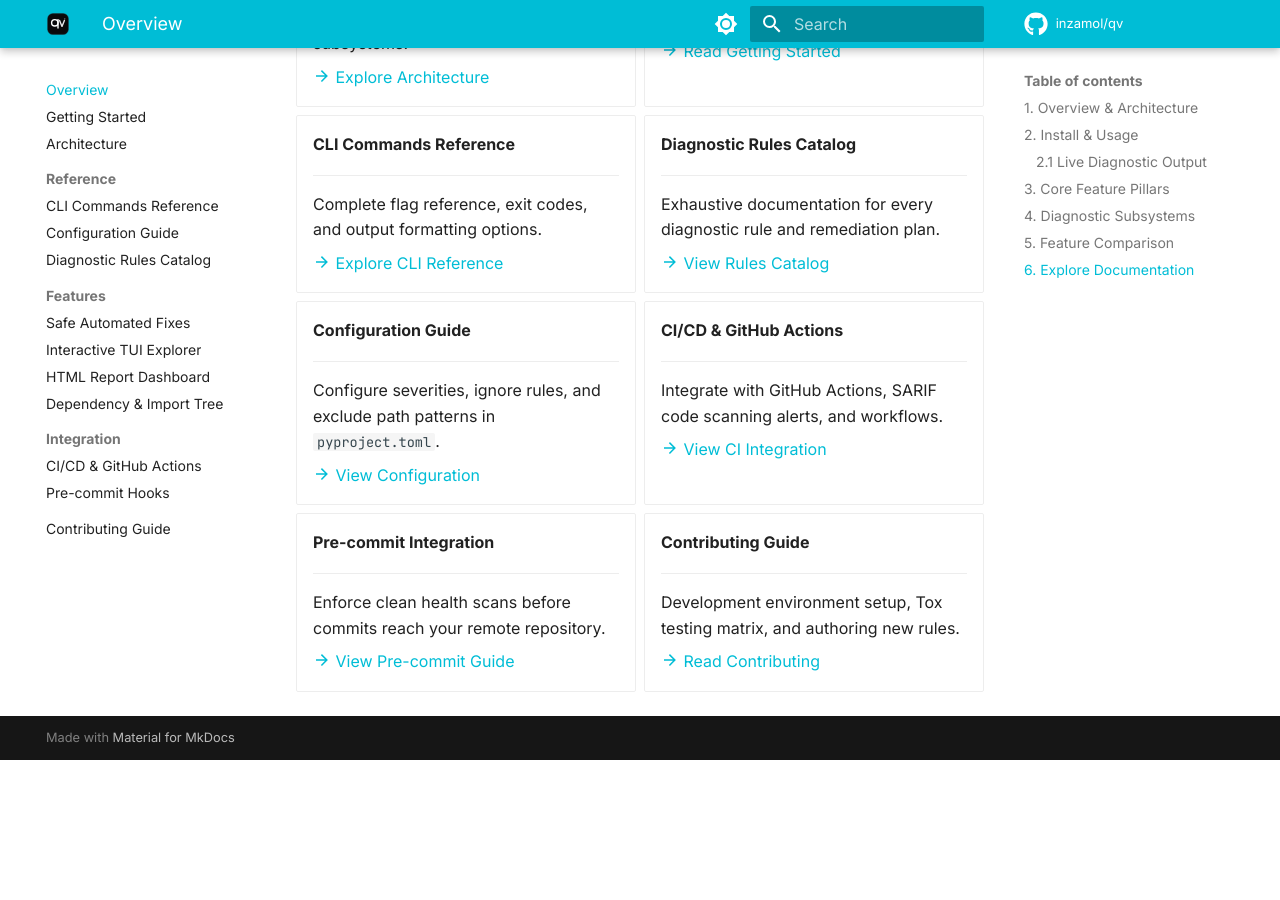
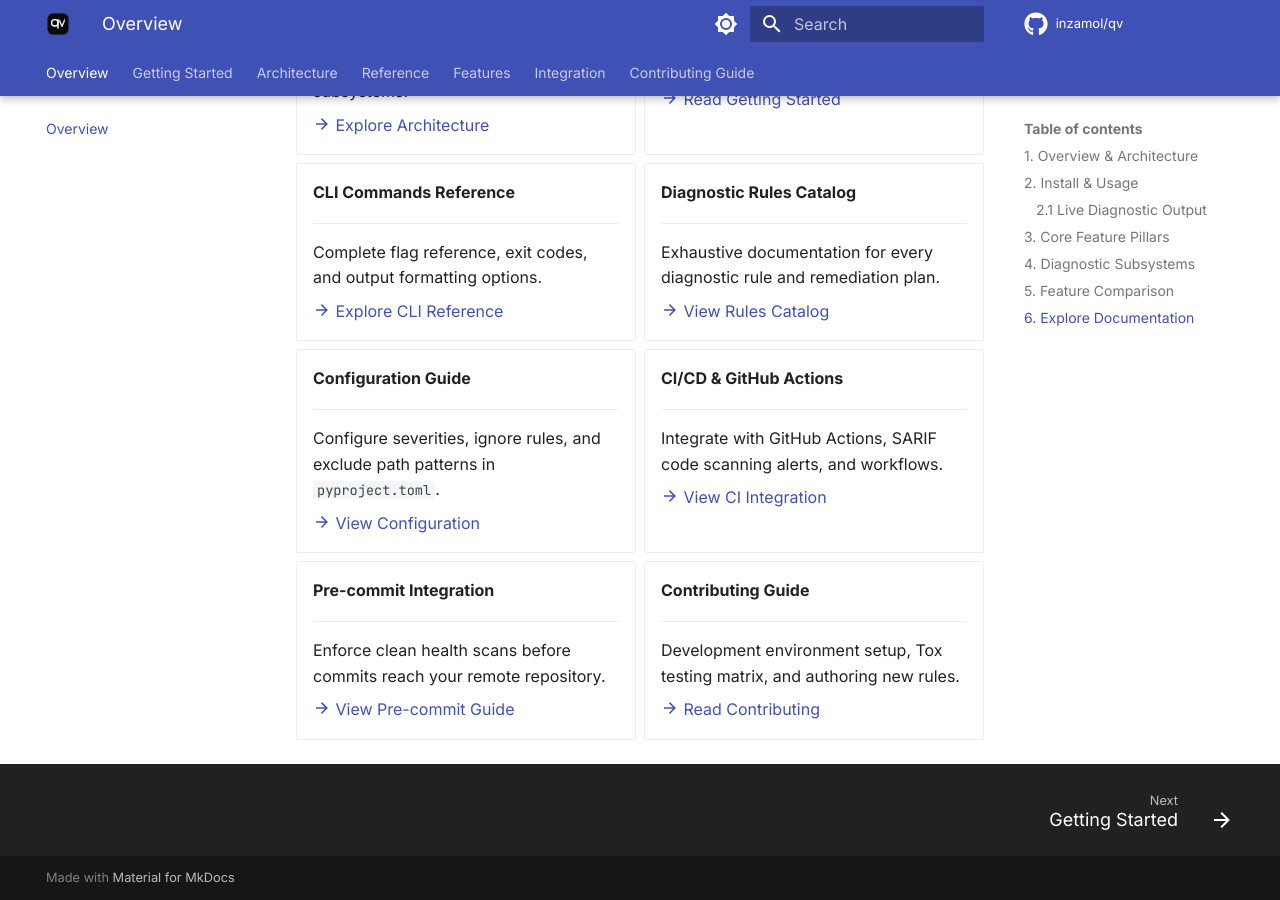
Before and after one commit to inzamol/qv, an MkDocs documentation site: the page built from docs/index.md, in a window 1280 px wide and 900 px high, scrolled down 4183 px. Built offline with MkDocs 1.6.1 and Material for MkDocs 9.7.7, drawn with Linux system fonts in a browser that asks for light colours; emoji names are drawn with the system emoji font; comment, search, counter and statistics services are not loaded; before the commit the page ends 4943 px from its top, so only the background shows below that.

Commit message:
docs: restore site_name, clean slate/indigo theme, and top navigation tabs

```diff
--- a/mkdocs.yml
+++ b/mkdocs.yml
@@ -1,4 +1,4 @@
-site_name: ""
+site_name: qv
 site_description: Diagnose why your Python project is unhealthy — understand the root cause and get safe, actionable fixes.
 site_author: Inzamul Hoque
 site_url: https://inzamol.github.io/qv/
@@ -18,26 +18,29 @@ theme:
     # Light mode
     - media: "(prefers-color-scheme: light)"
       scheme: default
-      primary: cyan
-      accent: deep orange
+      primary: slate
+      accent: indigo
       toggle:
         icon: material/brightness-7
         name: Switch to dark mode
     # Dark mode
     - media: "(prefers-color-scheme: dark)"
       scheme: slate
-      primary: cyan
-      accent: deep orange
+      primary: slate
+      accent: indigo
       toggle:
         icon: material/brightness-4
         name: Switch to light mode
   features:
     - navigation.instant
     - navigation.tracking
+    - navigation.tabs
+    - navigation.tabs.sticky
     - navigation.sections
     - navigation.expand
     - navigation.path
     - navigation.top
+    - navigation.footer
     - toc.follow
     - content.code.copy
     - content.code.annotate
```
